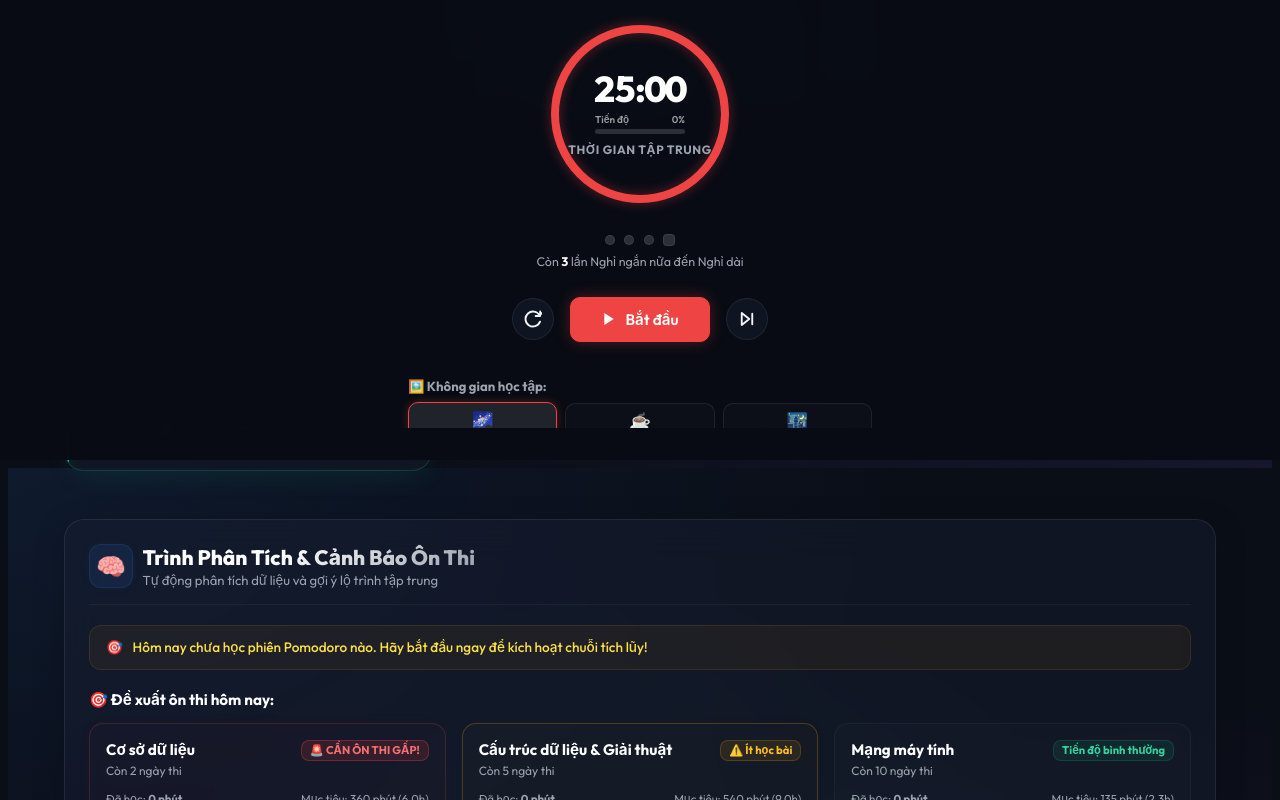
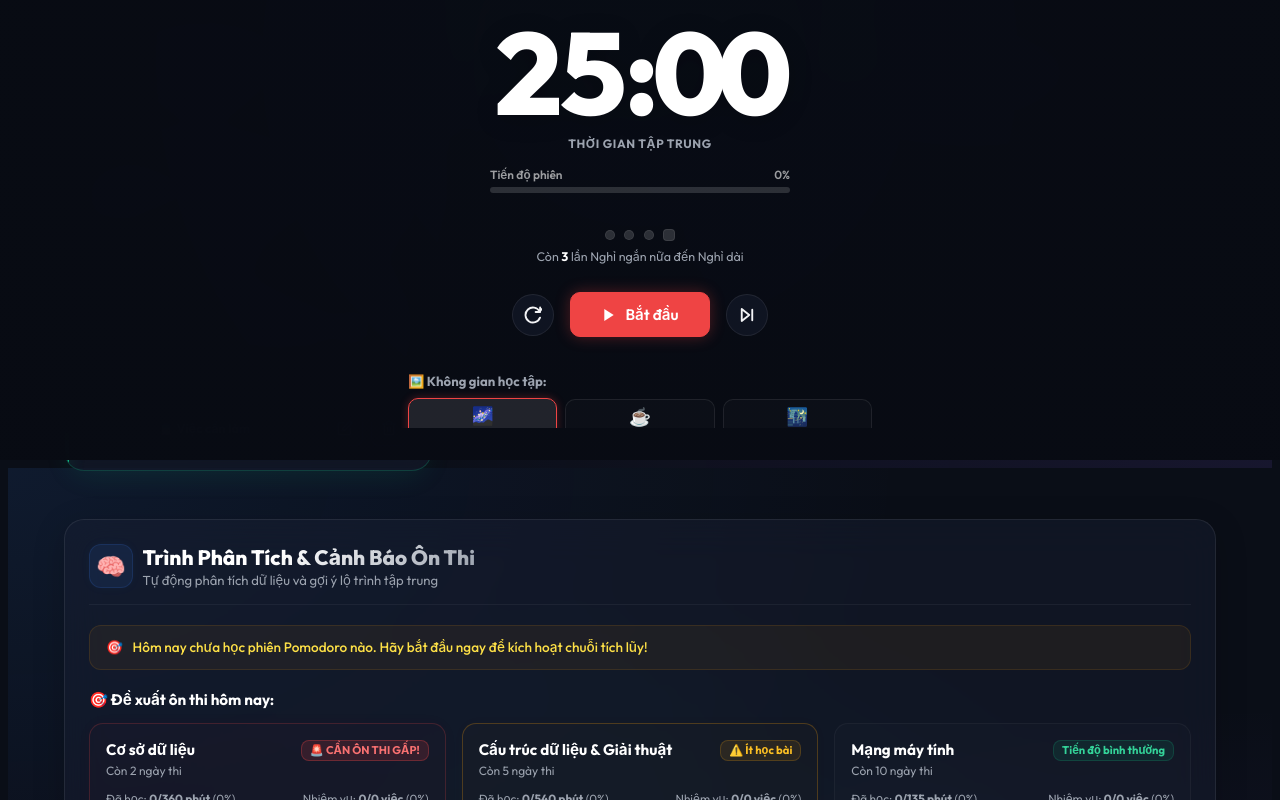
Before and after one commit to supli6669/exam-count-timer, a React (Vite) app: page / in a window 1280 px wide. Shown: the part 1140-1940 px from the top of the page. Built offline with nearby package versions, Linux system fonts and the light colour scheme.

Commit message:
feat: redesign Pomodoro to flocus style with large display and bottom progress, merge checklist task percentage to Smart Insights header

```diff
--- a/src/components/PomodoroTimer.jsx
+++ b/src/components/PomodoroTimer.jsx
@@ -1185,42 +1185,17 @@ function PomodoroTimer({ isOpen, onClose, exams = [] }) {
             </button>
           </div>
 
-          {/* Circular Progress & Timer */}
+          {/* Large Digital Timer & Progress Bar */}
           <div className="pomodoro-display-container">
-            <div className="progress-ring-container">
-              <svg width="200" height="200" className="progress-ring">
-                <circle
-                  className="progress-ring-bg"
-                  stroke="rgba(255, 255, 255, 0.05)"
-                  strokeWidth="8"
-                  fill="transparent"
-                  r={radius}
-                  cx="100"
-                  cy="100"
-                />
-                <circle
-                  className={`progress-ring-bar ${mode}`}
-                  stroke={getThemeColor()}
-                  strokeWidth="8"
-                  fill="transparent"
-                  r={radius}
-                  cx="100"
-                  cy="100"
-                  strokeDasharray={circumference}
-                  strokeDashoffset={strokeDashoffset}
-                  strokeLinecap="round"
-                  transform="rotate(-90 100 100)"
-                  style={{ transition: 'stroke-dashoffset 0.3s linear' }}
-                />
-              </svg>
-              <div className="progress-ring-text">
-                <span className="pomodoro-timer-digits">{formatTime(timeLeft)}</span>
-                <div className="pomodoro-timer-progress-container" style={{ margin: '6px auto 4px auto', width: '90px' }} title={`${totalSeconds > 0 ? Math.round(((totalSeconds - timeLeft) / totalSeconds) * 100) : 0}% hoàn thành`}>
-                  <div style={{ display: 'flex', justifyContent: 'space-between', fontSize: '0.62rem', color: 'rgba(255,255,255,0.6)', marginBottom: '3px', fontWeight: '600' }}>
-                    <span>Tiến độ</span>
+            <div className="pomodoro-timer-large">{formatTime(timeLeft)}</div>
+            <span className="pomodoro-timer-label" style={{ marginTop: '0.4rem', marginBottom: '1rem' }}>{getModeLabel()}</span>
+
+            <div className="pomodoro-timer-progress-container" style={{ width: '100%', maxWidth: '300px', margin: '0 auto 1rem auto' }} title={`${totalSeconds > 0 ? Math.round(((totalSeconds - timeLeft) / totalSeconds) * 100) : 0}% hoàn thành`}>
+              <div style={{ display: 'flex', justifyContent: 'space-between', fontSize: '0.74rem', color: 'rgba(255,255,255,0.6)', marginBottom: '5px', fontWeight: '600' }}>
+                <span>Tiến độ phiên</span>
                 <span>{totalSeconds > 0 ? Math.round(((totalSeconds - timeLeft) / totalSeconds) * 100) : 0}%</span>
               </div>
-                  <div className="pomodoro-timer-progress-track" style={{ height: '5px', width: '100%', backgroundColor: 'rgba(255, 255, 255, 0.15)', borderRadius: '3px', overflow: 'hidden' }}>
+              <div className="pomodoro-timer-progress-track" style={{ height: '6px', width: '100%', backgroundColor: 'rgba(255, 255, 255, 0.15)', borderRadius: '3px', overflow: 'hidden' }}>
                 <div
                   className="pomodoro-timer-progress-fill"
                   style={{
@@ -1229,12 +1204,9 @@ function PomodoroTimer({ isOpen, onClose, exams = [] }) {
                     backgroundColor: getThemeColor(),
                     borderRadius: '3px',
                     transition: 'width 0.3s linear',
-                        boxShadow: `0 0 8px ${getThemeColor()}`
+                    boxShadow: `0 0 10px ${getThemeColor()}`
                   }}
                 />
-                  </div>
-                </div>
-                <span className="pomodoro-timer-label" style={{ marginTop: '4px' }}>{getModeLabel()}</span>
               </div>
             </div>
           </div>
--- a/src/components/SmartInsights.jsx
+++ b/src/components/SmartInsights.jsx
@@ -277,9 +277,9 @@ function SmartInsights({ exams = [] }) {
 
                 {/* Progress bar */}
                 <div className="insights-progress-section">
-                  <div className="insights-progress-labels">
-                    <span>Đã học: <strong>{item.accumulatedMins} phút</strong></span>
-                    <span>Mục tiêu: {item.targetPrepMinutes} phút ({(item.targetPrepMinutes / 60).toFixed(1)}h)</span>
+                  <div className="insights-progress-labels" style={{ display: 'flex', justifyContent: 'space-between', fontSize: '0.74rem', color: 'var(--text-secondary)' }}>
+                    <span>Đã học: <strong>{item.accumulatedMins}/{item.targetPrepMinutes} phút</strong> ({item.progressPercent}%)</span>
+                    <span>Nhiệm vụ: <strong>{item.completedTasks}/{item.totalTasks} việc</strong> ({item.taskPercent}%)</span>
                   </div>
                   <div className="insights-progress-bar">
                     <div
@@ -288,19 +288,7 @@ function SmartInsights({ exams = [] }) {
                     />
                   </div>
 
-                  {/* Task checklist progress bar */}
-                  <div className="insights-progress-labels" style={{ marginTop: '0.6rem' }}>
-                    <span>Nhiệm vụ: <strong>{item.completedTasks}/{item.totalTasks} việc</strong></span>
-                    <span>{item.taskPercent}% hoàn thành</span>
-                  </div>
-                  <div className="insights-tasks-bar">
-                    <div
-                      className="insights-tasks-fill"
-                      style={{ width: `${item.taskPercent}%` }}
-                    />
-                  </div>
-
-                  <div style={{ fontSize: '0.72rem', color: 'var(--text-muted)', marginTop: '0.3rem', fontStyle: 'italic' }}>
+                  <div style={{ fontSize: '0.72rem', color: 'var(--text-muted)', marginTop: '0.25rem', fontStyle: 'italic' }}>
                     📐 Ước tính: {item.credits || 3} tín chỉ x {item.factorMinutes} phút/tín chỉ
                   </div>
                 </div>
--- a/src/index.css
+++ b/src/index.css
@@ -1270,8 +1270,10 @@ body {
 
 .pomodoro-display-container {
   display: flex;
+  flex-direction: column;
   justify-content: center;
   align-items: center;
+  width: 100%;
 }
 
 .progress-ring-container {
@@ -1299,6 +1301,23 @@ body {
   line-height: 1;
   font-variant-numeric: tabular-nums;
   letter-spacing: -0.02em;
+}
+
+.pomodoro-timer-large {
+  font-size: 5.25rem;
+  font-weight: 800;
+  color: #fff;
+  line-height: 1;
+  font-variant-numeric: tabular-nums;
+  letter-spacing: -0.03em;
+  text-shadow: 0 4px 24px rgba(0, 0, 0, 0.2);
+  transition: font-size 0.3s ease;
+}
+
+@media (min-width: 480px) {
+  .pomodoro-timer-large {
+    font-size: 7.25rem;
+  }
 }
 
 .pomodoro-timer-label {
```
Also changed, not shown: 1 other file (tests, documents, lock files or other folders). Lines whose indentation alone changed are shown as unchanged.
